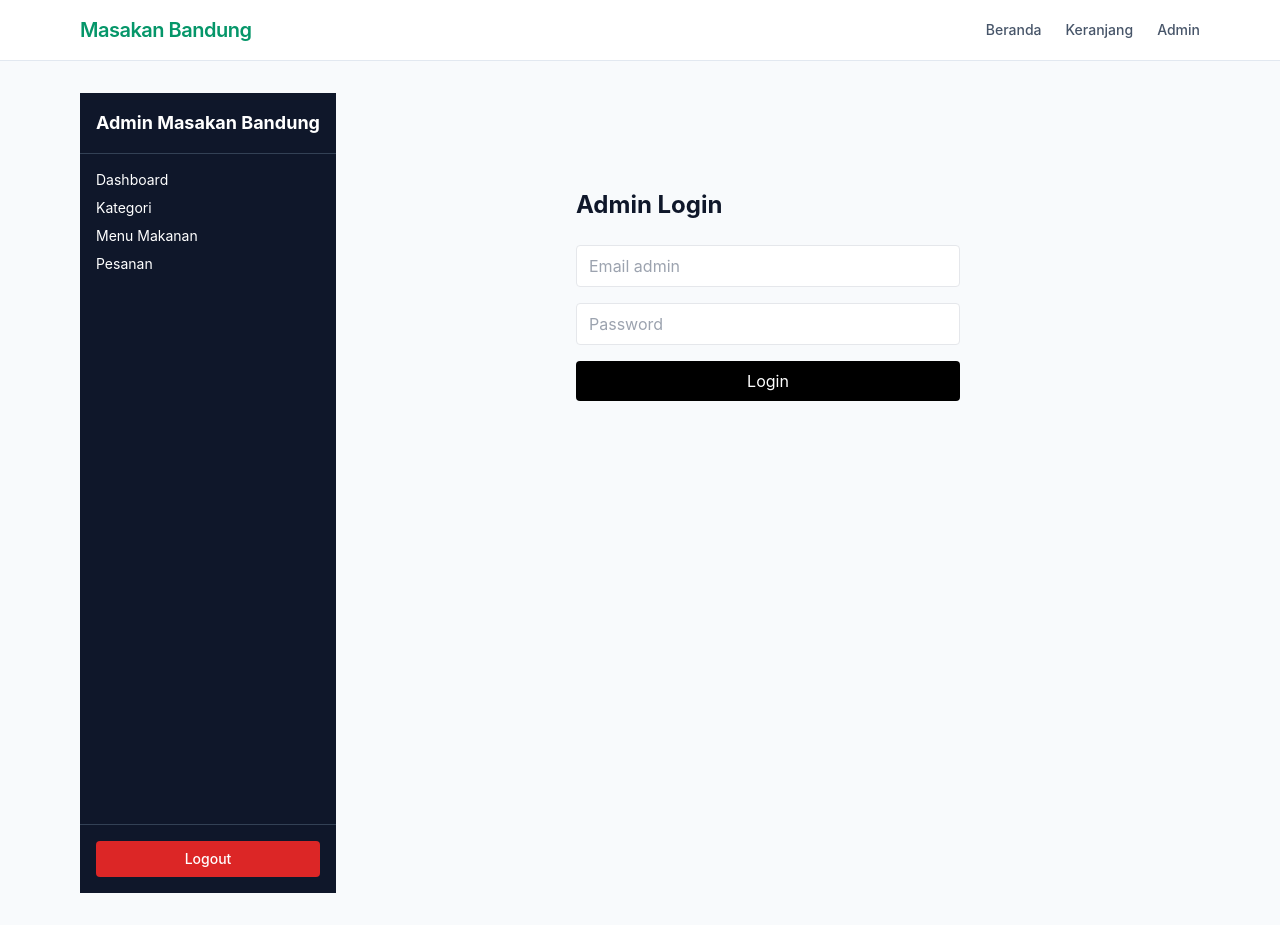
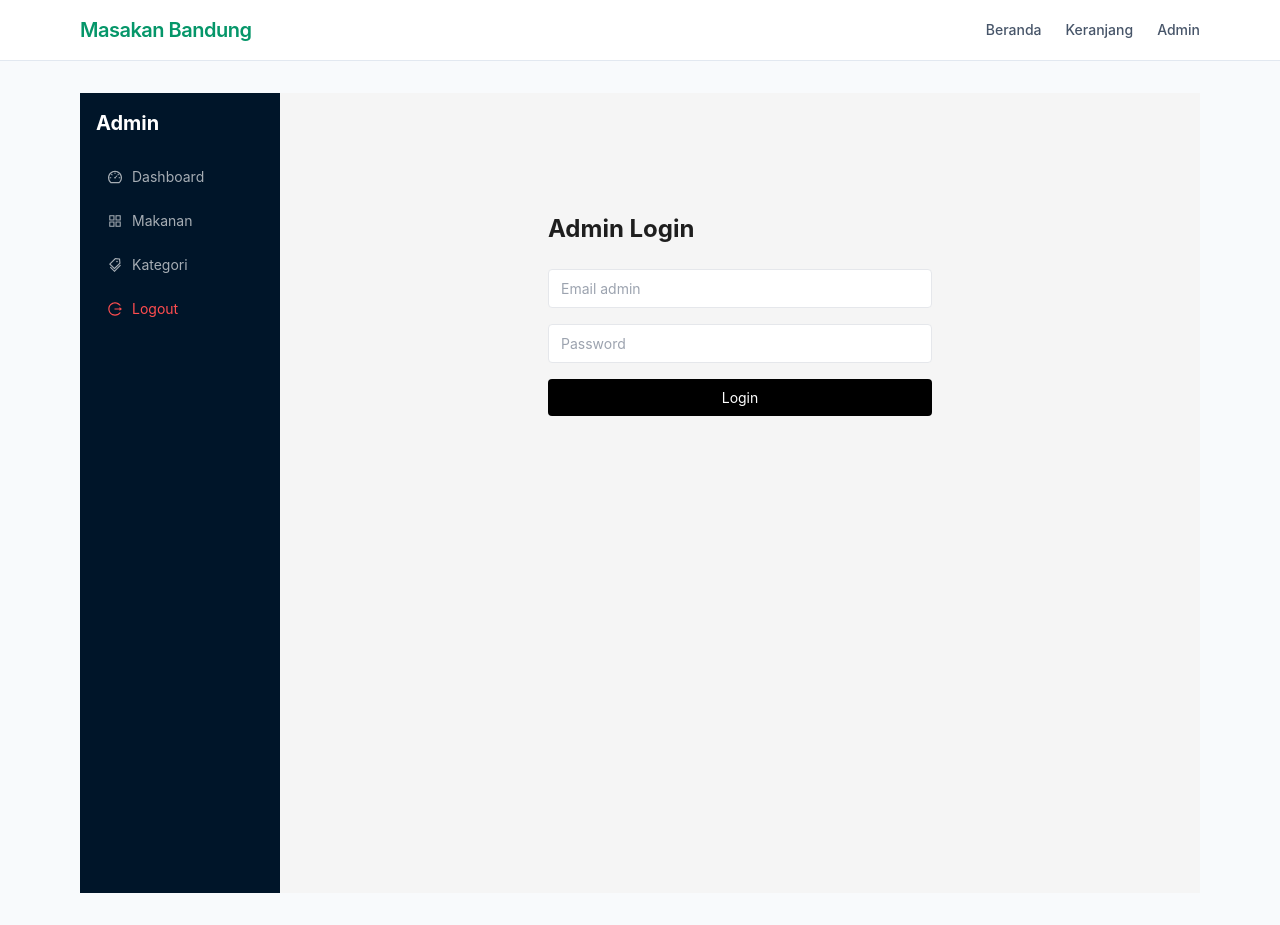
Before and after one commit to hamzahrobbany/masakan-bandung, a Next.js app: page /admin/login in a window 1280 px wide. Built offline with nearby package versions, Linux system fonts and the light colour scheme.

Commit message:
dashboard

```diff
--- a/app/admin/components/AdminSidebar.tsx
+++ b/app/admin/components/AdminSidebar.tsx
@@ -48,9 +48,9 @@ export default function AdminSidebar() {
         mode="inline"
         selectedKeys={[pathname]}
         items={menuItems}
-        onClick={(info) => {
+        onClick={async (info) => {
           if (info.key === "/admin/logout") {
-            fetch("/api/admin/logout", { method: "POST" });
+            await fetch("/api/admin/logout", { method: "POST" });
             router.push("/admin/login");
             return;
           }
--- a/app/admin/layout.tsx
+++ b/app/admin/layout.tsx
@@ -1,48 +1,26 @@
 // app/admin/layout.tsx
-import Link from "next/link";
+import type { ReactNode } from "react";
+
+import { Layout } from "antd";
+
+import AdminSidebar from "./components/AdminSidebar";
+
+const { Content } = Layout;
 
 export default function AdminLayout({
   children,
 }: {
-  children: React.ReactNode;
+  children: ReactNode;
 }) {
   return (
-    <div className="min-h-screen flex">
-      {/* Sidebar */}
-      <aside className="w-64 bg-slate-900 text-white flex flex-col">
-        <div className="px-4 py-4 text-lg font-bold border-b border-slate-700">
-          Admin Masakan Bandung
-        </div>
-        <nav className="flex-1 px-4 py-4 space-y-2 text-sm">
-          <Link href="/admin" className="block hover:text-amber-300">
-            Dashboard
-          </Link>
-          <Link href="/admin/categories" className="block hover:text-amber-300">
-            Kategori
-          </Link>
-          <Link href="/admin/foods" className="block hover:text-amber-300">
-            Menu Makanan
-          </Link>
-          <Link href="/admin/orders" className="block hover:text-amber-300">
-            Pesanan
-          </Link>
-        </nav>
-        <form
-          action="/api/admin/logout"
-          method="post"
-          className="px-4 py-4 border-t border-slate-700"
-        >
-          <button
-            type="submit"
-            className="w-full bg-red-600 hover:bg-red-700 text-sm font-medium py-2 rounded"
-          >
-            Logout
-          </button>
-        </form>
-      </aside>
+    <Layout style={{ minHeight: "100vh" }}>
+      <AdminSidebar />
 
-      {/* Content */}
-      <main className="flex-1 bg-slate-50">{children}</main>
-    </div>
+      <Layout>
+        <Content style={{ padding: "24px", background: "#f5f5f5" }}>
+          {children}
+        </Content>
+      </Layout>
+    </Layout>
   );
 }
```
